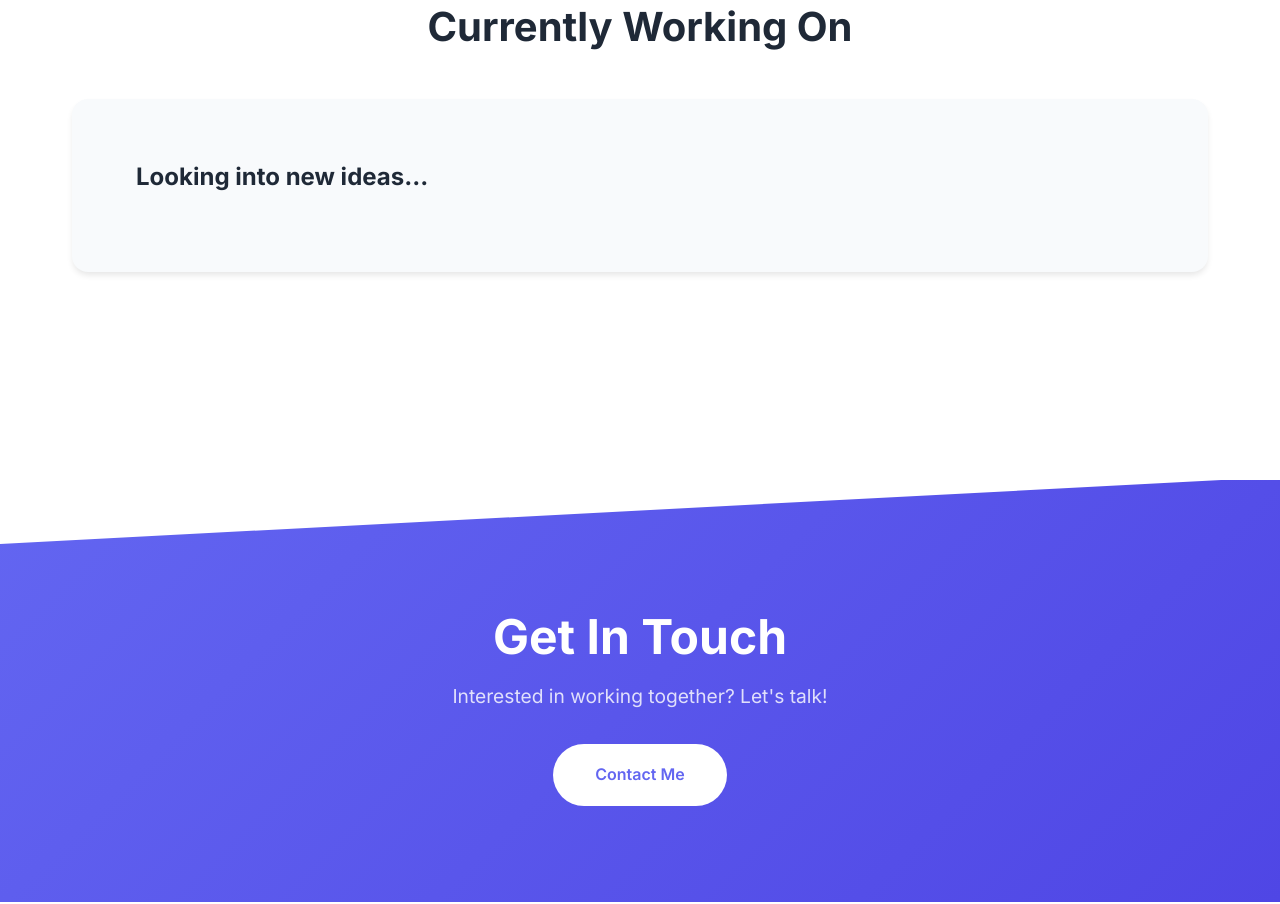
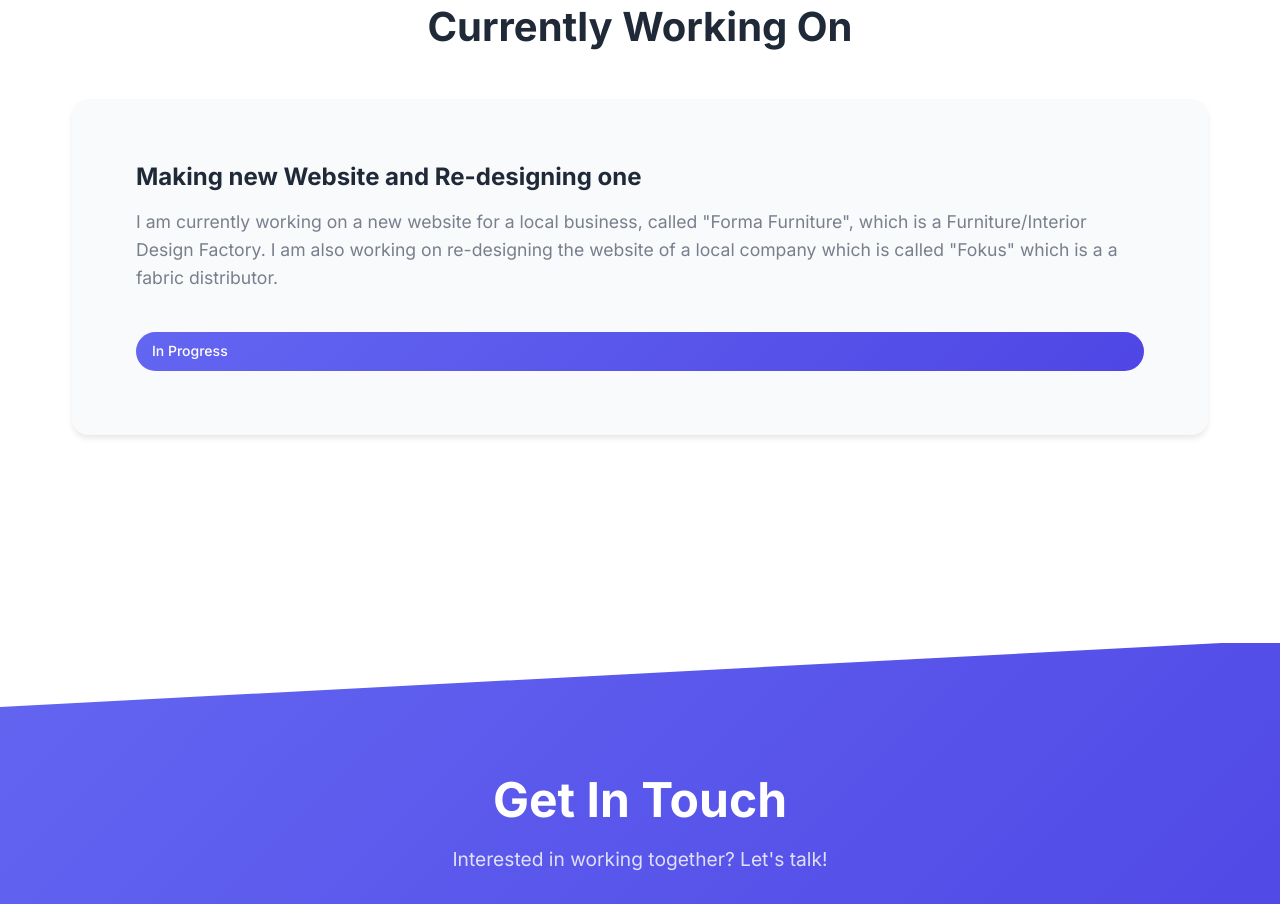
Before and after one commit to floriangota/Portfolio, a plain HTML site: page index.html in a window 1280 px wide. Shown: the part 4594-5498 px from the top of the page. Drawn offline with Linux system fonts and the light colour scheme.

Commit message:
update index

```diff
--- a/index.html
+++ b/index.html
@@ -231,11 +231,11 @@
                 <div class="projects-grid">
                     <div class="project-card">
                         <div class="card-content">
-                            <h3>Looking into new ideas...</h3>
-                            <!-- <p>
-                                Currently working on a webpage for fallen soldiers, which is a project for the city of Ferizaj. We are using ReactJS, JSON and the normal HTML, CSS. The idea is very innovative, because it's the first time in Kosovo that a city is honoring its fallen soldiers in this way.
+                            <h3>Making new Website and Re-designing one</h3>
+                            <p>
+                                I am currently working on a new website for a local business, called "Forma Furniture", which is a Furniture/Interior Design Factory. I am also working on re-designing the website of a local company which is called "Fokus" which is a a fabric distributor.
                             </p>
-                            <span class="status">In Progress</span> -->
+                            <span class="status">In Progress</span>
                         </div>
                     </div>
                 </div>
```
